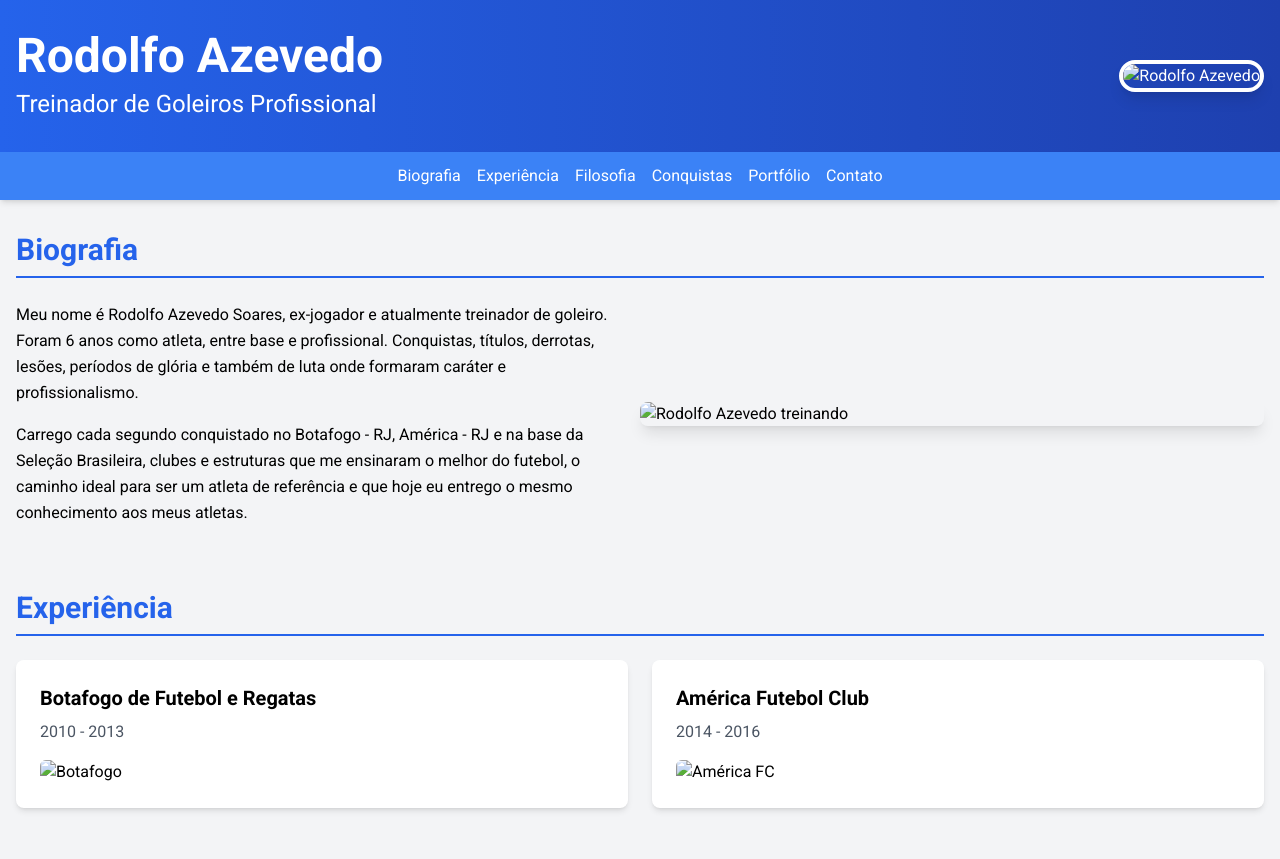
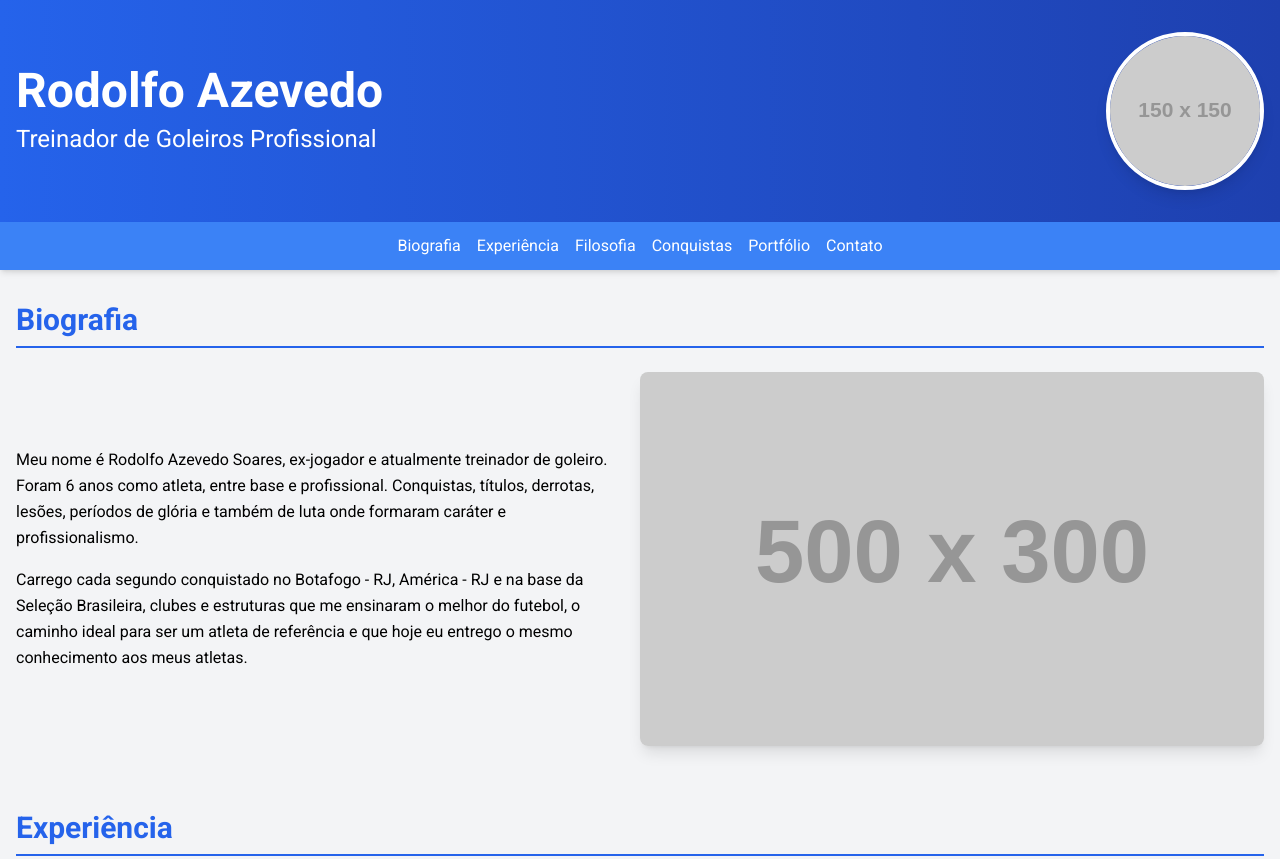
Before and after one commit to heltonteixeira/portifolioR12, a plain HTML site: page claude.html in a window 1280 px wide. Shown: the top 859 px of the page. Drawn offline with nearby package versions, Linux system fonts and the light colour scheme; placeholder pictures from the web are drawn by us.

Commit message:
replaced plahold images to use placehold.co

```diff
--- a/claude.html
+++ b/claude.html
@@ -16,7 +16,7 @@
                     <h1 class="text-4xl md:text-5xl font-bold">Rodolfo Azevedo</h1>
                     <p class="text-xl md:text-2xl mt-2">Treinador de Goleiros Profissional</p>
                 </div>
-                <img src="/api/placeholder/150/150" alt="Rodolfo Azevedo" class="rounded-full border-4 border-white shadow-lg mt-4 md:mt-0">
+<img src="https://placehold.co/150" alt="Rodolfo Azevedo" class="rounded-full border-4 border-white shadow-lg mt-4 md:mt-0">
             </div>
         </header>
 
@@ -42,7 +42,7 @@
                         <p class="leading-relaxed">Carrego cada segundo conquistado no Botafogo - RJ, América - RJ e na base da Seleção Brasileira, clubes e estruturas que me ensinaram o melhor do futebol, o caminho ideal para ser um atleta de referência e que hoje eu entrego o mesmo conhecimento aos meus atletas.</p>
                     </div>
                     <div class="md:w-1/2 mt-6 md:mt-0">
-                        <img src="/api/placeholder/500/300" alt="Rodolfo Azevedo treinando" class="w-full rounded-lg shadow-lg hover:shadow-xl transition duration-300 ease-in-out">
+                        <img src="https://placehold.co/500x300" alt="Rodolfo Azevedo treinando" class="w-full rounded-lg shadow-lg hover:shadow-xl transition duration-300 ease-in-out">
                     </div>
                 </div>
             </section>
@@ -53,12 +53,12 @@
                     <div class="bg-white p-6 rounded-lg shadow-md hover:shadow-lg transition duration-300 ease-in-out">
                         <h3 class="text-xl font-semibold mb-2">Botafogo de Futebol e Regatas</h3>
                         <p class="text-gray-600">2010 - 2013</p>
-                        <img src="/api/placeholder/400/200" alt="Botafogo" class="mt-4 w-full rounded-md">
+                        <img src="https://placehold.co/400x200" alt="Botafogo" class="mt-4 w-full rounded-md">
                     </div>
                     <div class="bg-white p-6 rounded-lg shadow-md hover:shadow-lg transition duration-300 ease-in-out">
                         <h3 class="text-xl font-semibold mb-2">América Futebol Club</h3>
                         <p class="text-gray-600">2014 - 2016</p>
-                        <img src="/api/placeholder/400/200" alt="América FC" class="mt-4 w-full rounded-md">
+                        <img src="https://placehold.co/400x200" alt="América FC" class="mt-4 w-full rounded-md">
                     </div>
                 </div>
             </section>
```
